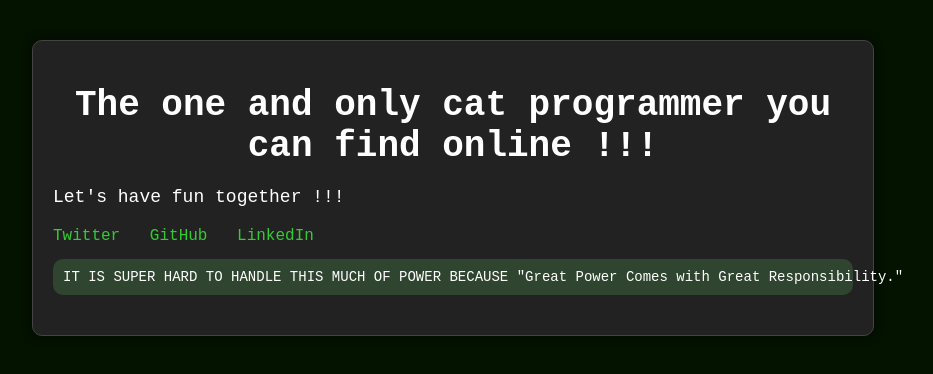
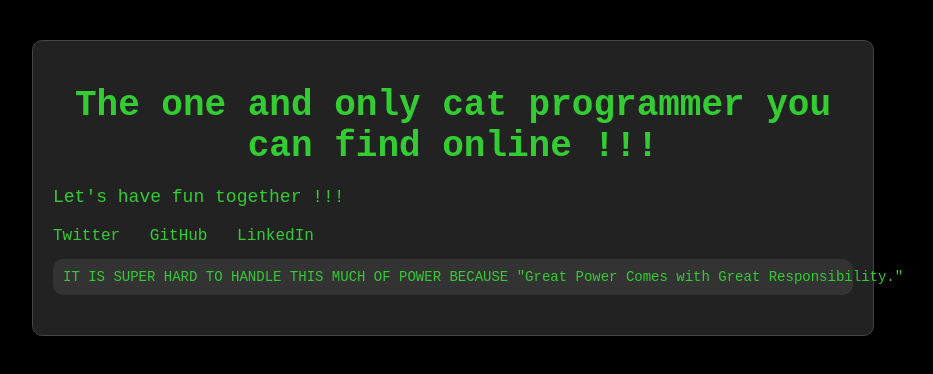
Before and after one commit to CreepyTheCat/creepycat.github.io, a plain HTML site: page index.html in a window 1280 px wide. Shown: the whole page, without its empty margins (187-1120 px from the left). Drawn offline with Linux system fonts and the light colour scheme.

Commit message:
Update style.css

```diff
--- a/style.css
+++ b/style.css
@@ -1,7 +1,7 @@
 body {
-  background-color: #041200;
+  background-color: #000;
   font-family: 'Courier New', Courier, monospace;
-  color: #ffffff;
+  color: #33CC33;
 }
 
 .container {
@@ -43,7 +43,7 @@ body {
 
 #terminal-font {
   font-size: 14px;
-  background-color: #304530;
+  background-color: #333;
   padding: 10px;
   border-radius: 10px;
   margin-bottom: 20px;
```
